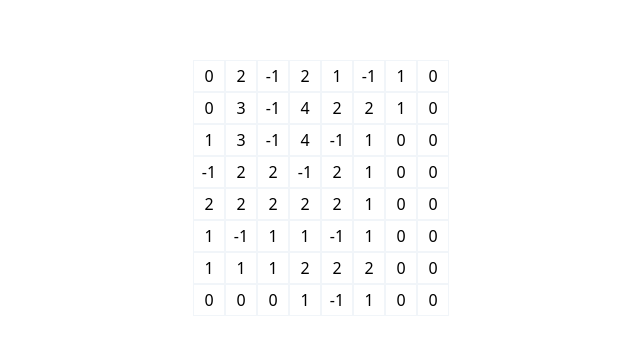
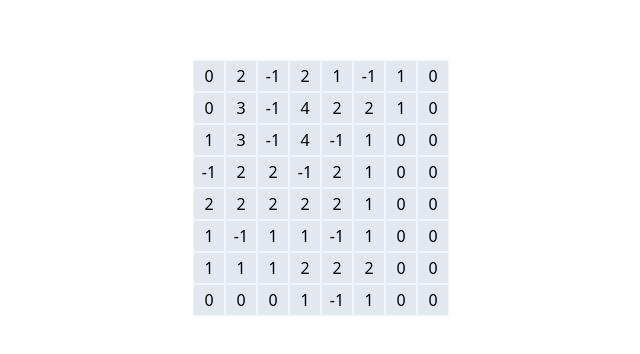
Before and after one commit to ginsum/minesweeper, a React (Vite) app: page / in a window 1280 px wide. Shown: the part 212-566 px from the top of the page, without its empty margins (319-959 px from the left). Built offline with nearby package versions, Linux system fonts and the light colour scheme.

Commit message:
FEAT: redux 세팅 및 칸 클릭시 기능추가

```diff
--- a/package.json
+++ b/package.json
@@ -10,8 +10,10 @@
     "preview": "vite preview"
   },
   "dependencies": {
+    "@reduxjs/toolkit": "^2.3.0",
     "react": "^18.3.1",
-    "react-dom": "^18.3.1"
+    "react-dom": "^18.3.1",
+    "react-redux": "^9.1.2"
   },
   "devDependencies": {
     "@eslint/js": "^9.13.0",
--- a/src/components/Board.tsx
+++ b/src/components/Board.tsx
@@ -1,11 +1,20 @@
 import { useEffect, useRef, useState } from "react";
 import { initBoard, initMines } from "../lib/initBoard";
-import { GameType, typeInfo } from "../type";
+import { GameType, typeInfo } from "../constants/game";
 import Box from "./Box";
+import { useDispatch, useSelector } from "react-redux";
+import { initRevealArr, revealBox, revealOneBox } from "../redux/revealSlice";
+import { RootState } from "@/redux/store";
 
 export default function Board() {
   const [type, setType] = useState<GameType>(GameType.BEGINNER);
   const [start, setStart] = useState<boolean>(false);
+  const [fail, setFail] = useState<boolean>(false);
+  const [success, setSuccess] = useState<boolean>(false);
+
+  const { revealedArr } = useSelector((state: RootState) => state.reveal);
+
+  const dispatch = useDispatch();
 
   const { rows, cols, mines } = typeInfo[type];
   const board = useRef<number[][]>([[]]);
@@ -24,6 +33,8 @@ export default function Board() {
       });
 
       board.current = mineBoard;
+      // 열린칸을 판단하기 위한 revealArr 생성
+      dispatch(initRevealArr({ rows, cols }));
       setStart(true);
     }
   }, []);
@@ -33,6 +44,37 @@ export default function Board() {
       width: `${cols * 8 * 4}px`,
       height: `${rows * 8 * 4}px`,
     };
+  };
+
+  const handleOnClickBox = ({
+    value,
+    rowIndex,
+    colIndex,
+  }: {
+    value: number;
+    rowIndex: number;
+    colIndex: number;
+  }) => {
+    if (revealedArr[rowIndex][colIndex]) {
+      return;
+    }
+    if (success || fail) {
+      return;
+    }
+    if (value === -1) {
+      setFail(true);
+      return;
+    }
+    if (value !== 0) {
+      dispatch(revealOneBox({ rowIndex, colIndex }));
+
+      return;
+    }
+    if (value === 0) {
+      dispatch(revealBox({ rowIndex, colIndex, board: board.current }));
+
+      return;
+    }
   };
 
   return (
@@ -45,7 +87,14 @@ export default function Board() {
     >
       {board.current.map((rows, rowIndex) => {
         return rows.map((value, colIndex) => {
-          return <Box key={`${rowIndex}-${colIndex}`} value={value} />;
+          return (
+            <Box
+              key={`${rowIndex}-${colIndex}`}
+              value={value}
+              revealed={revealedArr[rowIndex][colIndex]}
+              onClick={() => handleOnClickBox({ value, rowIndex, colIndex })}
+            />
+          );
         });
       })}
     </div>
--- a/src/components/Box.tsx
+++ b/src/components/Box.tsx
@@ -1,7 +1,25 @@
-export default function Box({ value }: { value: number }) {
+const bgColor = ({ revealed }: { revealed: boolean }) => {
+  if (revealed) {
+    return "bg-slate-300";
+  }
+  return "bg-slate-200";
+};
+
+export default function Box({
+  value,
+  revealed,
+  onClick,
+}: {
+  value: number;
+  revealed: boolean;
+  onClick: () => void;
+}) {
   return (
     <div
-      className={`w-8 h-8 flex justify-center items-center border border-slate-100`}
+      className={`w-8 h-8 flex justify-center items-center border border-slate-100 ${bgColor(
+        { revealed }
+      )}`}
+      onClick={onClick}
     >
       {value}
     </div>
--- a/src/type/index.ts
+++ b/src/constants/game.ts
@@ -11,3 +11,10 @@ export const typeInfo = {
   [GameType.EXPORT]: { rows: 16, cols: 32, mines: 100 },
   [GameType.CUSTOM]: { rows: 8, cols: 8, mines: 10 },
 };
+
+export const gameTypes = [
+  GameType.BEGINNER,
+  GameType.INTERMEDIATE,
+  GameType.EXPORT,
+  GameType.CUSTOM,
+];
--- /dev/null
+++ b/src/constants/index.ts
@@ -0,0 +1,10 @@
+export const directions = [
+  [-1, -1],
+  [-1, 0],
+  [-1, 1],
+  [0, -1],
+  [0, 1],
+  [1, -1],
+  [1, 0],
+  [1, 1],
+];
--- a/src/lib/initBoard.tsx
+++ b/src/lib/initBoard.tsx
@@ -1,13 +1,4 @@
-const directions = [
-  [-1, -1],
-  [-1, 0],
-  [-1, 1],
-  [0, -1],
-  [0, 1],
-  [1, -1],
-  [1, 0],
-  [1, 1],
-];
+import { directions } from "../constants";
 
 export function initBoard({ rows, cols }: { rows: number; cols: number }) {
   const boardArr = Array.from({ length: rows }, () => Array(cols).fill(0));
--- a/src/main.tsx
+++ b/src/main.tsx
@@ -1,5 +1,11 @@
 import { createRoot } from "react-dom/client";
+import { Provider } from "react-redux";
 import "./index.css";
 import App from "./App";
+import { store } from "./redux/store";
 
-createRoot(document.getElementById("root")!).render(<App />);
+createRoot(document.getElementById("root")!).render(
+  <Provider store={store}>
+    <App />
+  </Provider>
+);
--- /dev/null
+++ b/src/redux/revealSlice.ts
@@ -0,0 +1,84 @@
+import { createSlice } from "@reduxjs/toolkit";
+import type { PayloadAction } from "@reduxjs/toolkit";
+import { directions } from "../constants";
+
+interface SizeType {
+  rows: number;
+  cols: number;
+}
+interface IndexType {
+  rowIndex: number;
+  colIndex: number;
+}
+
+interface RevealType extends IndexType {
+  board: number[][];
+}
+
+export interface RevealState {
+  revealedArr: boolean[][];
+}
+
+const initialState: RevealState = {
+  revealedArr: [[]],
+};
+
+export const revealSlice = createSlice({
+  name: "reveal",
+  initialState,
+  reducers: {
+    initRevealArr: (state, action: PayloadAction<SizeType>) => {
+      const { rows, cols } = action.payload;
+      const initReveal = Array.from({ length: rows }, () =>
+        Array(cols).fill(false)
+      );
+      state.revealedArr = initReveal;
+    },
+    revealOneBox: (state, action: PayloadAction<IndexType>) => {
+      const { rowIndex, colIndex } = action.payload;
+      const updateReveal = [...state.revealedArr];
+      updateReveal[rowIndex][colIndex] = true;
+      state.revealedArr = updateReveal;
+    },
+    revealBox: (state, action: PayloadAction<RevealType>) => {
+      const { rowIndex, colIndex, board } = action.payload;
+      const updateReveal = [...state.revealedArr];
+
+      const reveal = ({ rowIndex, colIndex, board }: RevealType) => {
+        if (
+          state.revealedArr[rowIndex][colIndex] ||
+          board[rowIndex][colIndex] === -1
+        ) {
+          return;
+        }
+
+        updateReveal[rowIndex][colIndex] = true;
+
+        directions.forEach(([directionRow, directionCol]) => {
+          const currentRow = rowIndex + directionRow;
+          const currentCol = colIndex + directionCol;
+
+          if (
+            currentRow >= 0 &&
+            currentCol >= 0 &&
+            currentRow < board.length &&
+            currentCol < board[0].length
+          ) {
+            if (board[currentRow][currentCol] === 0) {
+              reveal({ rowIndex: currentRow, colIndex: currentCol, board });
+            } else {
+              updateReveal[currentRow][currentCol] = true;
+              return;
+            }
+          }
+        });
+      };
+      reveal({ rowIndex, colIndex, board });
+      state.revealedArr = updateReveal;
+    },
+  },
+});
+
+export const { initRevealArr, revealOneBox, revealBox } = revealSlice.actions;
+
+export default revealSlice.reducer;
--- /dev/null
+++ b/src/redux/store.ts
@@ -0,0 +1,12 @@
+import { configureStore } from "@reduxjs/toolkit";
+
+import revealSlice from "./revealSlice";
+
+export const store = configureStore({
+  reducer: {
+    reveal: revealSlice,
+  },
+});
+
+export type RootState = ReturnType<typeof store.getState>;
+export type AppDispatch = typeof store.dispatch;
```
